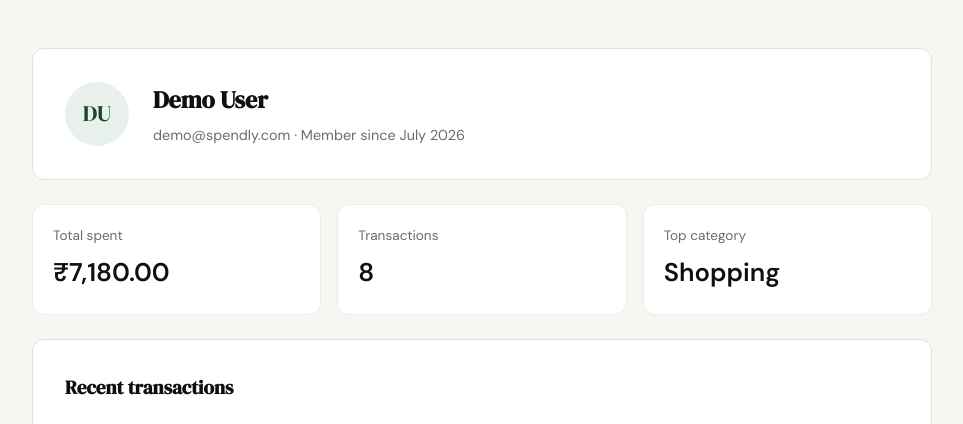
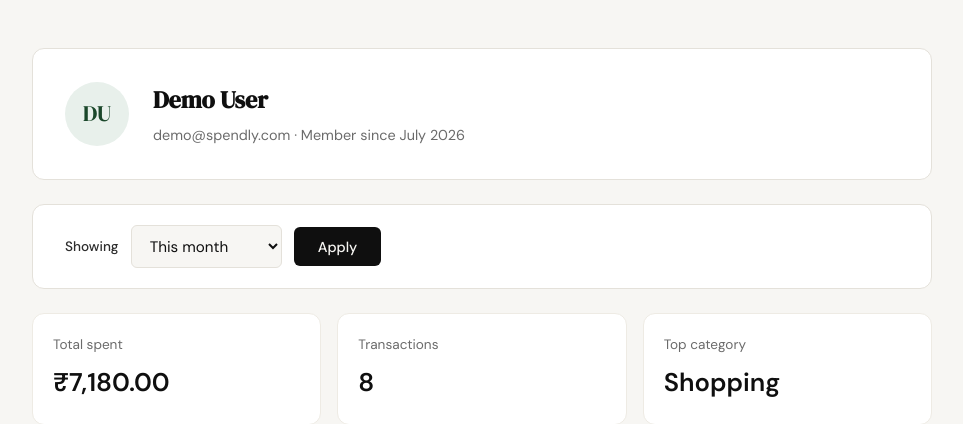
Before and after one commit to Dipak-Bishwas/expense-tracking, a Flask app: page /profile in a window 1280 px wide. Shown: the part 61-485 px from the top of the page, without its empty margins (158-1121 px from the left). Run offline with Flask 3, Linux system fonts and the light colour scheme; the visitor is signed in with stand-in values (Sample User, id 1); data comes from the database, SQL or seed files in the repository.

Commit message:
add fileter ot profile page

```diff
--- a/app.py
+++ b/app.py
@@ -1,4 +1,6 @@
+import calendar
 import sqlite3
+from datetime import date
 
 from flask import Flask, redirect, render_template, request, session, url_for
 from werkzeug.security import check_password_hash, generate_password_hash
@@ -17,6 +19,47 @@ app.secret_key = "spendly-dev-secret-key"  # dev-only placeholder; replace with
 with app.app_context():
     init_db()
     seed_db()
+
+
+RANGE_OPTIONS = [
+    ("this-month", "This month"),
+    ("last-month", "Last month"),
+    ("last-3-months", "Last 3 months"),
+    ("all-time", "All time"),
+]
+
+
+def _month_bounds(year, month):
+    last_day = calendar.monthrange(year, month)[1]
+    return date(year, month, 1), date(year, month, last_day)
+
+
+def resolve_date_range(range_key):
+    valid_keys = {key for key, _ in RANGE_OPTIONS}
+    if range_key not in valid_keys:
+        range_key = "this-month"
+
+    today = date.today()
+
+    if range_key == "all-time":
+        return range_key, None, None
+
+    if range_key == "last-month":
+        year, month = today.year, today.month - 1
+        if month == 0:
+            month, year = 12, year - 1
+        start, end = _month_bounds(year, month)
+    elif range_key == "last-3-months":
+        month, year = today.month - 2, today.year
+        while month <= 0:
+            month += 12
+            year -= 1
+        start, _ = _month_bounds(year, month)
+        _, end = _month_bounds(today.year, today.month)
+    else:  # this-month
+        start, end = _month_bounds(today.year, today.month)
+
+    return range_key, start.isoformat(), end.isoformat()
 
 
 # ------------------------------------------------------------------ #
@@ -119,8 +162,13 @@ def profile():
         return redirect(url_for("login"))
 
     user_id = session["user_id"]
+    active_range, start_date, end_date = resolve_date_range(request.args.get("range"))
 
     user_row = get_user_by_id(user_id)
+    if user_row is None:
+        session.clear()
+        return redirect(url_for("login"))
+
     name_parts = user_row["name"].split()
     if len(name_parts) > 1:
         initials = (name_parts[0][0] + name_parts[-1][0]).upper()
@@ -133,12 +181,12 @@ def profile():
         "initials": initials,
     }
 
-    stats = get_summary_stats(user_id)
-    transactions = get_recent_transactions(user_id)
+    stats = get_summary_stats(user_id, start_date=start_date, end_date=end_date)
+    transactions = get_recent_transactions(user_id, start_date=start_date, end_date=end_date)
 
     categories = [
         {**category, "width": round(category["pct"] / 5) * 5}
-        for category in get_category_breakdown(user_id)
+        for category in get_category_breakdown(user_id, start_date=start_date, end_date=end_date)
     ]
 
     return render_template(
@@ -147,6 +195,8 @@ def profile():
         stats=stats,
         transactions=transactions,
         categories=categories,
+        active_range=active_range,
+        range_options=RANGE_OPTIONS,
     )
 
 
--- a/database/queries.py
+++ b/database/queries.py
@@ -27,12 +27,18 @@ def get_user_by_id(user_id):
     }
 
 
-def get_summary_stats(user_id):
+def get_summary_stats(user_id, start_date=None, end_date=None):
     conn = get_db()
     try:
-        rows = conn.execute(
-            "SELECT category, amount FROM expenses WHERE user_id = ?", (user_id,)
-        ).fetchall()
+        if start_date and end_date:
+            rows = conn.execute(
+                "SELECT category, amount FROM expenses WHERE user_id = ? AND date BETWEEN ? AND ?",
+                (user_id, start_date, end_date),
+            ).fetchall()
+        else:
+            rows = conn.execute(
+                "SELECT category, amount FROM expenses WHERE user_id = ?", (user_id,)
+            ).fetchall()
     finally:
         conn.close()
 
@@ -55,19 +61,31 @@ def get_summary_stats(user_id):
     }
 
 
-def get_recent_transactions(user_id, limit=10):
+def get_recent_transactions(user_id, limit=10, start_date=None, end_date=None):
     conn = get_db()
     try:
-        rows = conn.execute(
-            """
-            SELECT date, description, category, amount
-            FROM expenses
-            WHERE user_id = ?
-            ORDER BY date DESC, id DESC
-            LIMIT ?
-            """,
-            (user_id, limit),
-        ).fetchall()
+        if start_date and end_date:
+            rows = conn.execute(
+                """
+                SELECT date, description, category, amount
+                FROM expenses
+                WHERE user_id = ? AND date BETWEEN ? AND ?
+                ORDER BY date DESC, id DESC
+                LIMIT ?
+                """,
+                (user_id, start_date, end_date, limit),
+            ).fetchall()
+        else:
+            rows = conn.execute(
+                """
+                SELECT date, description, category, amount
+                FROM expenses
+                WHERE user_id = ?
+                ORDER BY date DESC, id DESC
+                LIMIT ?
+                """,
+                (user_id, limit),
+            ).fetchall()
     finally:
         conn.close()
 
@@ -82,19 +100,31 @@ def get_recent_transactions(user_id, limit=10):
     ]
 
 
-def get_category_breakdown(user_id):
+def get_category_breakdown(user_id, start_date=None, end_date=None):
     conn = get_db()
     try:
-        rows = conn.execute(
-            """
-            SELECT category, SUM(amount) as total
-            FROM expenses
-            WHERE user_id = ?
-            GROUP BY category
-            ORDER BY total DESC
-            """,
-            (user_id,),
-        ).fetchall()
+        if start_date and end_date:
+            rows = conn.execute(
+                """
+                SELECT category, SUM(amount) as total
+                FROM expenses
+                WHERE user_id = ? AND date BETWEEN ? AND ?
+                GROUP BY category
+                ORDER BY total DESC
+                """,
+                (user_id, start_date, end_date),
+            ).fetchall()
+        else:
+            rows = conn.execute(
+                """
+                SELECT category, SUM(amount) as total
+                FROM expenses
+                WHERE user_id = ?
+                GROUP BY category
+                ORDER BY total DESC
+                """,
+                (user_id,),
+            ).fetchall()
     finally:
         conn.close()
 
--- a/static/css/style.css
+++ b/static/css/style.css
@@ -680,6 +680,47 @@ a { color: inherit; text-decoration: none; }
     gap: 1rem;
 }
 
+.filter-bar-card {
+    padding: 1.25rem 2rem;
+}
+
+.filter-bar {
+    display: flex;
+    align-items: center;
+    gap: 0.75rem;
+}
+
+.filter-label {
+    font-size: 0.85rem;
+    font-weight: 500;
+    color: var(--ink-soft);
+}
+
+.filter-select {
+    padding: 0.6rem 0.875rem;
+    border: 1px solid var(--border);
+    border-radius: var(--radius-sm);
+    font-family: var(--font-body);
+    font-size: 0.95rem;
+    color: var(--ink);
+    background: var(--paper);
+    outline: none;
+    cursor: pointer;
+    transition: border-color 0.2s;
+}
+
+.filter-select:focus {
+    border-color: var(--accent);
+}
+
+.profile-empty-row,
+.profile-empty-message {
+    color: var(--ink-muted);
+    font-size: 0.9rem;
+    text-align: center;
+    padding: 1.5rem 0;
+}
+
 .profile-card .progress-row {
     margin-bottom: 1rem;
 }
@@ -853,4 +894,5 @@ a { color: inherit; text-decoration: none; }
 
     .profile-header { flex-direction: column; text-align: center; }
     .profile-stats-grid { grid-template-columns: 1fr; }
+    .filter-bar { flex-direction: column; align-items: stretch; }
 }
--- a/static/js/main.js
+++ b/static/js/main.js
@@ -33,3 +33,14 @@ document.addEventListener('DOMContentLoaded', function () {
         if (event.key === 'Escape' && !modal.hidden) closeModal();
     });
 });
+
+document.addEventListener('DOMContentLoaded', function () {
+    var filterForm = document.getElementById('range-filter-form');
+    var filterSelect = document.getElementById('range');
+
+    if (!filterForm || !filterSelect) return;
+
+    filterSelect.addEventListener('change', function () {
+        filterForm.submit();
+    });
+});
--- a/templates/profile.html
+++ b/templates/profile.html
@@ -13,6 +13,18 @@
                 <h1 class="profile-name">{{ user.name }}</h1>
                 <p class="profile-meta">{{ user.email }} &middot; Member since {{ user.member_since }}</p>
             </div>
+        </div>
+
+        <div class="profile-card filter-bar-card">
+            <form method="get" class="filter-bar" id="range-filter-form">
+                <label for="range" class="filter-label">Showing</label>
+                <select name="range" id="range" class="filter-select">
+                    {% for key, label in range_options %}
+                    <option value="{{ key }}" {% if key == active_range %}selected{% endif %}>{{ label }}</option>
+                    {% endfor %}
+                </select>
+                <button type="submit" class="btn-primary filter-apply">Apply</button>
+            </form>
         </div>
 
         <div class="profile-stats-grid">
@@ -43,6 +55,7 @@
                         </tr>
                     </thead>
                     <tbody>
+                        {% if transactions %}
                         {% for tx in transactions %}
                         <tr>
                             <td>{{ tx.date }}</td>
@@ -51,6 +64,11 @@
                             <td>&#8377;{{ "{:,.2f}".format(tx.amount) }}</td>
                         </tr>
                         {% endfor %}
+                        {% else %}
+                        <tr>
+                            <td colspan="4" class="profile-empty-row">No transactions in this period.</td>
+                        </tr>
+                        {% endif %}
                     </tbody>
                 </table>
             </div>
@@ -58,6 +76,7 @@
 
         <div class="profile-card">
             <h2>Category breakdown</h2>
+            {% if categories %}
             {% for cat in categories %}
             <div class="progress-row">
                 <span class="progress-label">{{ cat.name }}</span>
@@ -66,6 +85,9 @@
                 </div>
             </div>
             {% endfor %}
+            {% else %}
+            <p class="profile-empty-message">No expenses in this period.</p>
+            {% endif %}
         </div>
 
     </div>
```
Also changed, not shown: tests/test_06-date-filter-profile-page.py (added, +298 -0 lines), .claude/commands/code-review-feature.md (added), .claude/commands/ship-feature.md (added), .claude/specs/06-date-filter-profile-page.md (added).
